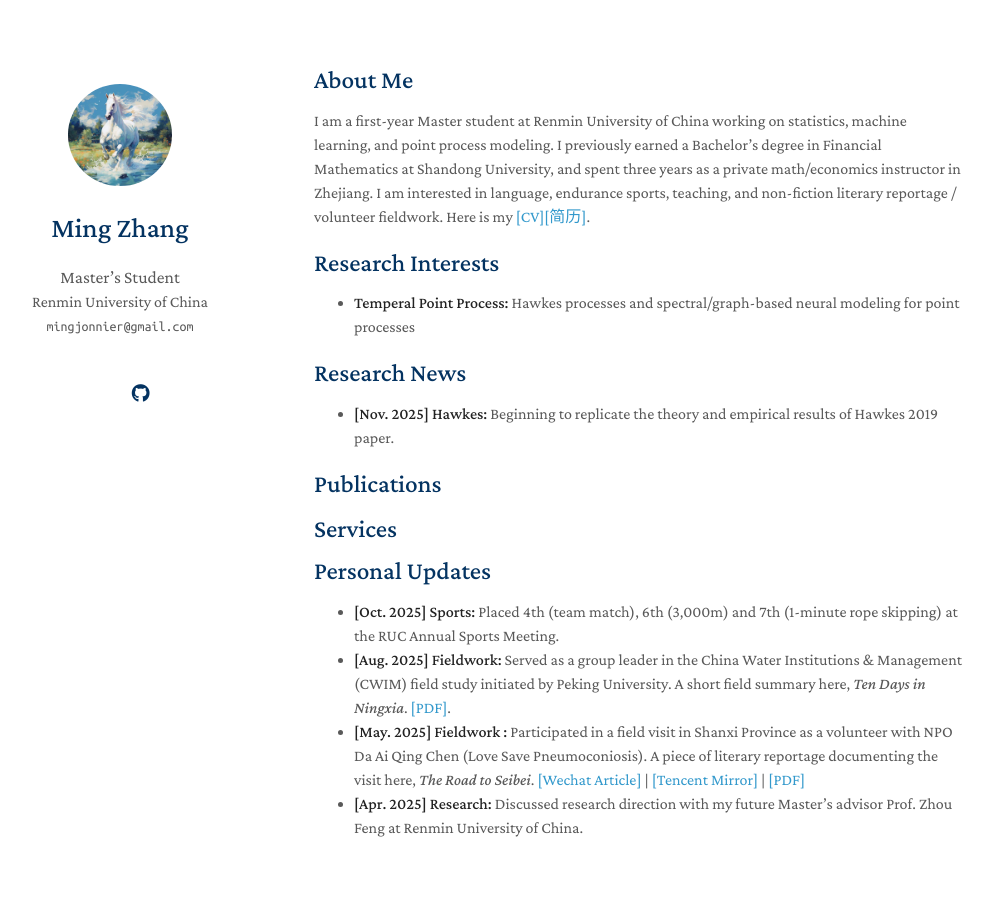
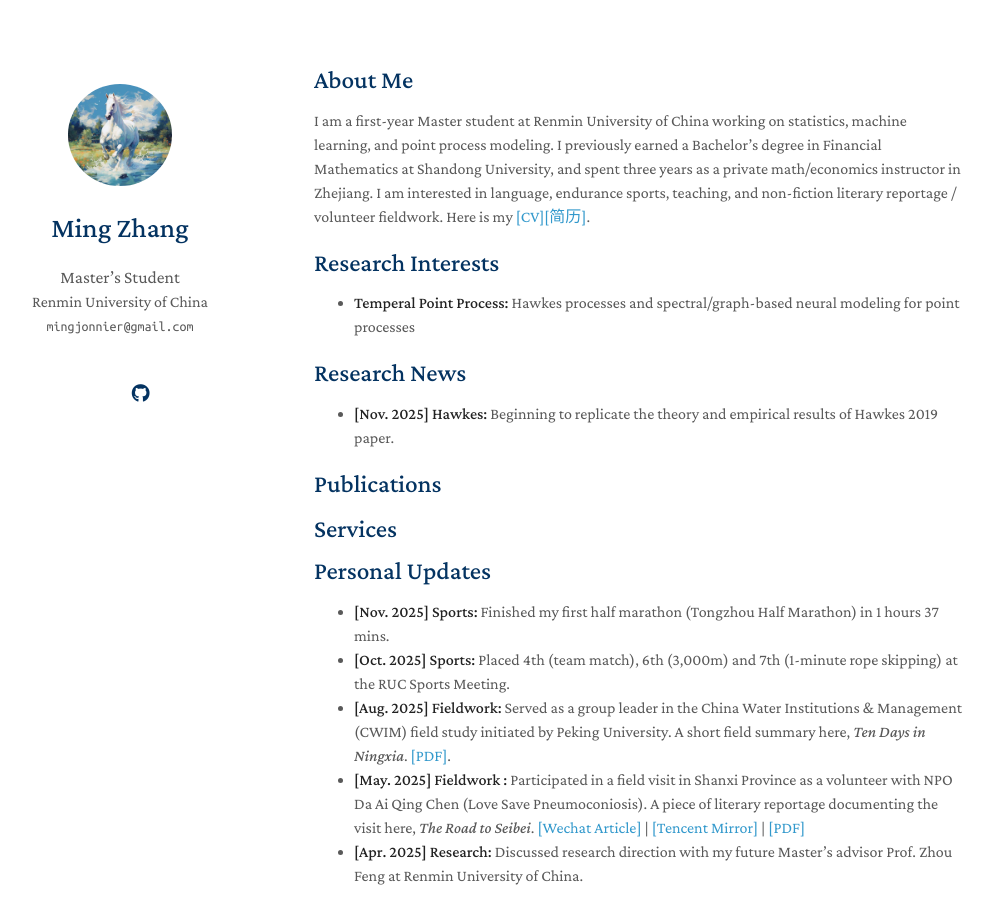
Before and after one commit to zhangming4153/zhangming4153.github.io, a Jekyll site: the page built from index.md, in a window 1280 px wide and 982 px high. Shown: the top 924 px of the window, without its empty margins (156-1149 px from the left). Built offline with Jekyll 4.4.1, drawn with Linux system fonts in a browser that asks for light colours; a style sheet for code colours, icons or effects is not loaded; our own code applies the rules of GitHub Pages for plain Markdown files.

Commit message:
Update index.md

```diff
--- a/index.md
+++ b/index.md
@@ -19,7 +19,8 @@ I am a first-year Master student at Renmin University of China working on statis
 {% include_relative _includes/services.md %}
 
 ## Personal Updates
-- **[Oct. 2025] Sports:** Placed 4th (team match), 6th (3,000m) and 7th (1-minute rope skipping) at the RUC Annual Sports Meeting.
+- **[Nov. 2025] Sports:** Finished my first half marathon (Tongzhou Half Marathon) in 1 hours 37 mins.
+- **[Oct. 2025] Sports:** Placed 4th (team match), 6th (3,000m) and 7th (1-minute rope skipping) at the RUC Sports Meeting.
 - **[Aug. 2025] Fieldwork:** Served as a group leader in the China Water Institutions & Management (CWIM) field study initiated by Peking University. A short field summary here, _Ten Days in Ningxia_. [[PDF]](assets/Ningxia.pdf).
 - **[May. 2025] Fieldwork :** Participated in a field visit in Shanxi Province as a volunteer with NPO Da Ai Qing Chen (Love Save Pneumoconiosis). A piece of literary reportage documenting the visit here, _The Road to Seibei_.
  [[Wechat Article]](https://mp.weixin.qq.com/s/o8Zpdd-DVcAKxdC4jhWxGg) | [[Tencent Mirror]](https://news.qq.com/rain/a/20250605A06ML000) | [[PDF]](assets/Shanxi.pdf)
```
